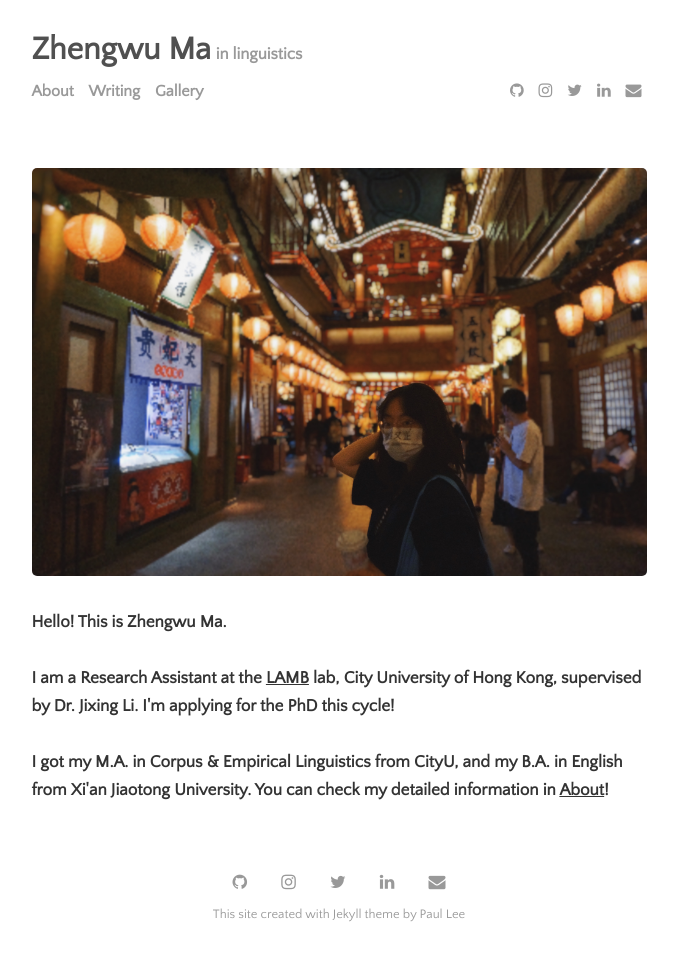
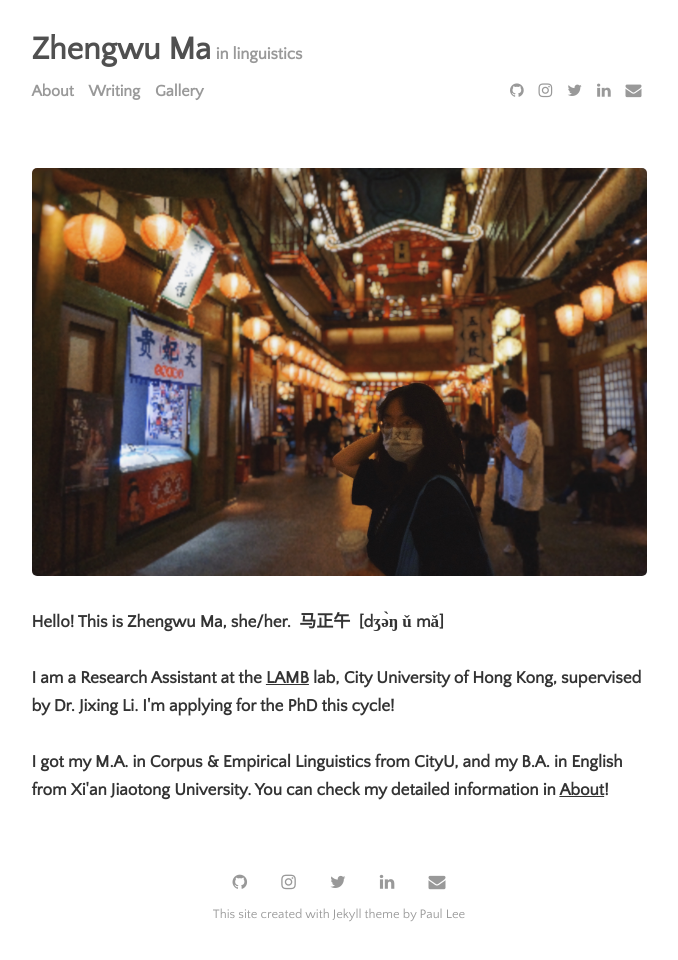
Before and after one commit to zhengwuma/zhengwuma.github.io, a Jekyll site: the page built from index.html, in a window 1280 px wide. Shown: the whole page, without its empty margins (301-979 px from the left). Built offline with Jekyll 4.4.1, drawn with Linux system fonts in a browser that asks for light colours; the list of posts is cut into pages by our own code.

Commit message:
Update index.html

```diff
--- a/index.html
+++ b/index.html
@@ -4,7 +4,7 @@ title: Home
 ---
 <img src="{{ site.github.url }}/assets/img/night.jpg",style="width:290px;height:190px;">
 <h4>
-  Hello! This is Zhengwu Ma. <br><br>
+  Hello! This is Zhengwu Ma, she/her.&ensp;马正午&ensp;[dʒə̀ŋ ǔ mǎ]<br><br>
 
   I am a Research Assistant at the <a href="https://compneurolinglab.github.io/">LAMB</a> lab, City University of Hong Kong, supervised by Dr. Jixing Li. I'm applying for the PhD this cycle! <br><br>
 
```
